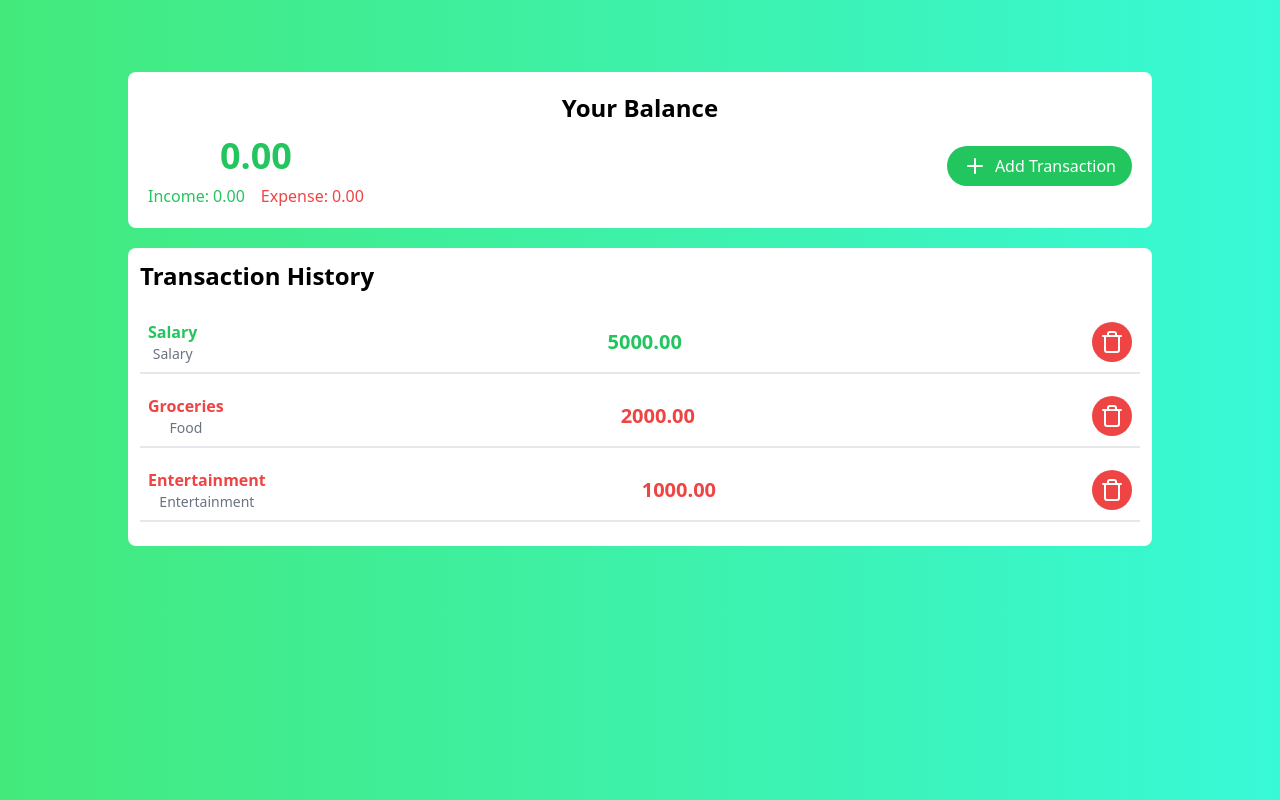
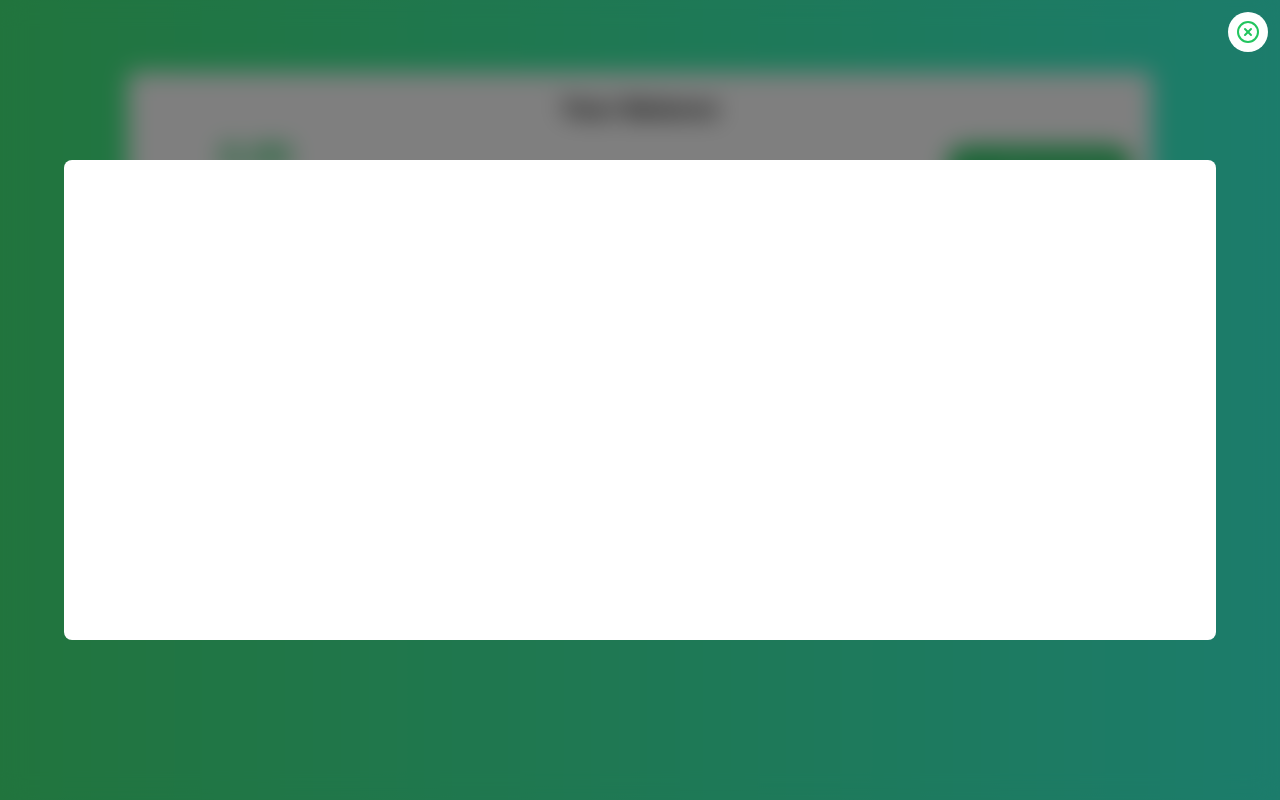
Before and after one commit to abnertorres58/react-expense-tracker-jsx, a React (Vite) app: page / in a window 1280 px wide. Both pictures are taken after a click on the button "Add Transaction". Built offline with nearby package versions, Linux system fonts and the light colour scheme.

Commit message:
modal base implemented with basic button functionality for closing it

```diff
--- a/src/components/Balance/Balance.jsx
+++ b/src/components/Balance/Balance.jsx
@@ -1,5 +1,6 @@
 import React from 'react';
 import {Plus} from "lucide-react";
+import Modal from "../Modal/Modal.jsx";
 
 const Balance = () => {
     return (
@@ -13,10 +14,12 @@ const Balance = () => {
                     <p className="text-red-500">Expense: 0.00</p>
                 </div>
             </div>
-            <button className="bg-green-500 text-white px-4 py-2 rounded-3xl hover:bg-green-600
-            hover:scale-110 transition-all duration-300 flex gap-2 items-center">
+            <Modal
+                size="sm"
+                button={<button className="bg-green-500 text-white px-4 py-2 rounded-3xl hover:bg-green-600
+                        hover:scale-110 transition-all duration-300 flex gap-2 items-center">
                 <Plus className="w-6 h-6"/>Add Transaction
-            </button>
+            </button>}/>
         </div>
     </div>
     );
--- /dev/null
+++ b/src/components/Modal/Modal.jsx
@@ -0,0 +1,40 @@
+import {useState} from "react";
+import {CircleX} from "lucide-react";
+
+const Modal = ({ button, children, size='md' }) => {
+    const [isOpen, setIsOpen] = useState(false);
+    const sizeClass = {
+        sm: "min-w-[90vh] min-w-[30vw]",
+        md: "min-w-[90vh] min-w-[50vw]",
+        lg: "min-w-[90vh] min-w-[70vw]"
+    }
+    return (
+        <div className="flex flex-col items-center">
+            <div
+                onClick={() => {
+                    console.log("Clicked");
+                    setIsOpen(!isOpen);
+                }}
+                className="cursor-pointer"
+            >
+                {button}
+            </div>
+            {isOpen && (<div
+            className={`bg-black/50 p-3 min-h-screen absolute top-0 right-0 left-0 min-w-screen z-50
+            flex justify-center items-center backdrop-blur-md`}
+            >
+                <div
+                    onClick={() => setIsOpen(false)}
+                    className="bg-white p-2 rounded-full cursor-pointer absolute top-3 right-3">
+                    <CircleX className="text-green-500"/>
+                </div>
+                <div className={`bg-white min-h-[60vh] rounded-lg min-w-[90vw] ${sizeClass[size]}`}
+                >
+                    {children}
+                </div>
+            </div>)}
+        </div>
+    )
+}
+
+export default Modal;
```
